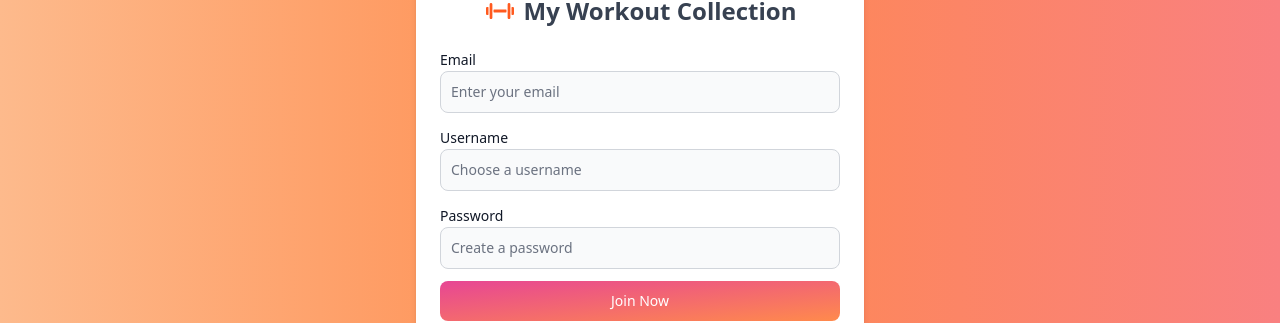
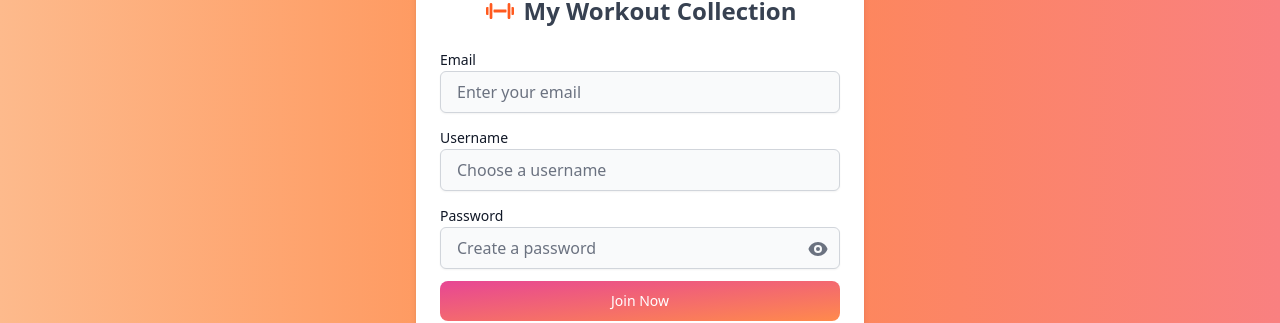
Before and after one commit to jimmyhe05/workout-collection, a React (Vite) app in the folder client/: page /sign-up in a window 1280 px wide. Shown: the part 288-611 px from the top of the page. Built offline with nearby package versions, Linux system fonts and the light colour scheme.

Commit message:
Update the signup page to have a toggle password visibility icon and better error display

```diff
--- a/client/src/pages/SignUp.jsx
+++ b/client/src/pages/SignUp.jsx
@@ -2,6 +2,7 @@ import { IoIosFitness } from "react-icons/io";
 import { Label, TextInput, Button, Alert, Spinner } from "flowbite-react";
 import { Link, useNavigate } from "react-router-dom";
 import { useState } from "react";
+import { HiEye, HiEyeOff } from "react-icons/hi";
 
 export default function SignUp() {
   const [formData, setFormData] = useState({
@@ -9,30 +10,60 @@ export default function SignUp() {
     username: "",
     password: "",
   });
-  const [errorMsg, setErrorMsg] = useState({});
+  const [errorMsg, setErrorMsg] = useState({
+    email: "",
+    username: "",
+    password: "",
+  });
   const [loading, setLoading] = useState(false);
+  const [passwordVisible, setPasswordVisible] = useState(false);
   const navigate = useNavigate();
 
-  const handleChange = (e) => {
-    setFormData({ ...formData, [e.target.id]: e.target.value.trim() });
-    setErrorMsg({ ...errorMsg, [e.target.id]: "" }); // Clear error on input change
+  const validateField = (field, value) => {
+    switch (field) {
+      case "email":
+        if (!/\S+@\S+\.\S+/.test(value)) {
+          return "Please enter a valid email address.";
+        }
+        break;
+      case "username":
+        if (value.length < 3) {
+          return "Username must be at least 3 characters long.";
+        }
+        break;
+      case "password":
+        if (value.length < 6) {
+          return "Password must be at least 6 characters.";
+        }
+        break;
+      default:
+        return "";
+    }
+    return ""; // No error
   };
 
-  const validateFields = () => {
-    let errors = {};
-    if (!/\S+@\S+\.\S+/.test(formData.email))
-      errors.email = "Please enter a valid email address.";
-    if (formData.username.length < 3)
-      errors.username = "Username must be at least 3 characters long.";
-    if (formData.password.length < 6)
-      errors.password = "Password must be at least 6 characters.";
-    return errors;
+  const handleChange = (e) => {
+    const { id, value } = e.target;
+    setFormData({ ...formData, [id]: value.trim() });
+
+    // Validate field dynamically
+    const error = validateField(id, value.trim());
+    setErrorMsg({ ...errorMsg, [id]: error });
   };
 
   const handleSubmit = async (e) => {
     e.preventDefault();
-    const errors = validateFields();
-    if (Object.keys(errors).length > 0) return setErrorMsg(errors);
+    const errors = {
+      email: validateField("email", formData.email),
+      username: validateField("username", formData.username),
+      password: validateField("password", formData.password),
+    };
+
+    // Check if there are any errors
+    if (Object.values(errors).some((err) => err)) {
+      setErrorMsg(errors);
+      return;
+    }
 
     try {
       setLoading(true);
@@ -56,7 +87,6 @@ export default function SignUp() {
 
   return (
     <div className="min-h-screen flex items-center justify-center bg-gradient-to-r from-orange-300 via-orange-400 to-red-400 p-5">
-      {/* <div className="min-h-screen flex items-center justify-center bg-gradient-to-r from-orange-200 via-yellow-100 to-white bg-[length:200%_200%] animate-gradient p-5"> */}
       <div className="w-full max-w-md p-6 bg-white rounded-lg shadow-md dark:bg-gray-800">
         {/* Logo */}
         <Link
@@ -73,64 +103,70 @@ export default function SignUp() {
         <form className="space-y-3" onSubmit={handleSubmit}>
           <div>
             <Label value="Email" />
-            <TextInput
+            <input
               type="text"
               placeholder="Enter your email"
               id="email"
               value={formData.email}
               onChange={handleChange}
-              className={`${
-                errorMsg.email ? "border-red-500 focus:ring-red-500" : ""
-              }`}
-              aria-invalid={!!errorMsg.email}
-              aria-live="polite"
+              className={`block w-full px-4 py-2 pr-10 text-gray-900 bg-gray-50 border ${
+                errorMsg.email
+                  ? "border-red-500 focus:ring-red-500"
+                  : "border-gray-300"
+              } rounded-md shadow-sm focus:outline-none focus:ring-2 focus:ring-blue-500`}
             />
             {errorMsg.email && (
-              <Alert color="failure" className="mt-2">
-                {errorMsg.email}
-              </Alert>
+              <p className="text-sm text-red-500 mt-1">{errorMsg.email}</p>
             )}
           </div>
 
           <div>
             <Label value="Username" />
-            <TextInput
+            <input
               type="text"
               placeholder="Choose a username"
               id="username"
               value={formData.username}
               onChange={handleChange}
-              className={`${
-                errorMsg.username ? "border-red-500 focus:ring-red-500" : ""
-              }`}
-              aria-invalid={!!errorMsg.username}
-              aria-live="polite"
+              className={`block w-full px-4 py-2 pr-10 text-gray-900 bg-gray-50 border ${
+                errorMsg.username
+                  ? "border-red-500 focus:ring-red-500"
+                  : "border-gray-300"
+              } rounded-md shadow-sm focus:outline-none focus:ring-2 focus:ring-blue-500`}
             />
             {errorMsg.username && (
-              <Alert color="failure" className="mt-2">
-                {errorMsg.username}
-              </Alert>
+              <p className="text-sm text-red-500 mt-1">{errorMsg.username}</p>
             )}
           </div>
 
-          <div>
+          <div className="relative">
             <Label value="Password" />
-            <TextInput
-              type="password"
+            <input
+              type={passwordVisible ? "text" : "password"}
               placeholder="Create a password"
               id="password"
               value={formData.password}
               onChange={handleChange}
-              className={`${
-                errorMsg.password ? "border-red-500 focus:ring-red-500" : ""
-              }`}
-              aria-invalid={!!errorMsg.password}
-              aria-live="polite"
+              className={`block w-full px-4 py-2 pr-10 text-gray-900 bg-gray-50 border ${
+                errorMsg.password
+                  ? "border-red-500 focus:ring-red-500"
+                  : "border-gray-300"
+              } rounded-md shadow-sm focus:outline-none focus:ring-2 focus:ring-blue-500`}
             />
+            <button
+              type="button"
+              className="absolute top-9 right-3 flex items-center justify-center text-gray-500 focus:outline-none focus:ring-2 focus:ring-blue-500"
+              onClick={() => setPasswordVisible(!passwordVisible)}
+              aria-label={passwordVisible ? "Hide password" : "Show password"}
+            >
+              {passwordVisible ? (
+                <HiEyeOff className="w-5 h-5" />
+              ) : (
+                <HiEye className="w-5 h-5" />
+              )}
+            </button>
             {errorMsg.password && (
-              <Alert color="failure" className="mt-2">
-                {errorMsg.password}
-              </Alert>
+              <p className="text-sm text-red-500 mt-1">{errorMsg.password}</p>
             )}
           </div>
 
```
